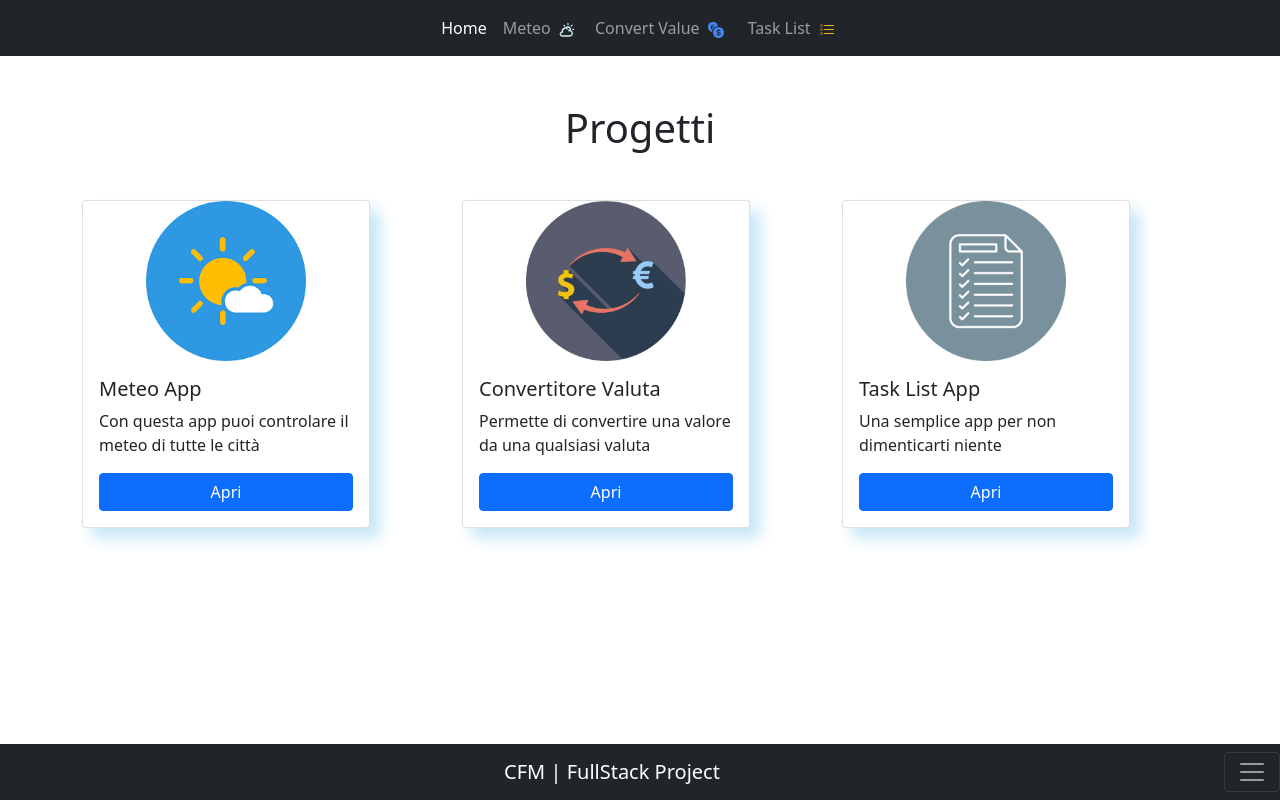
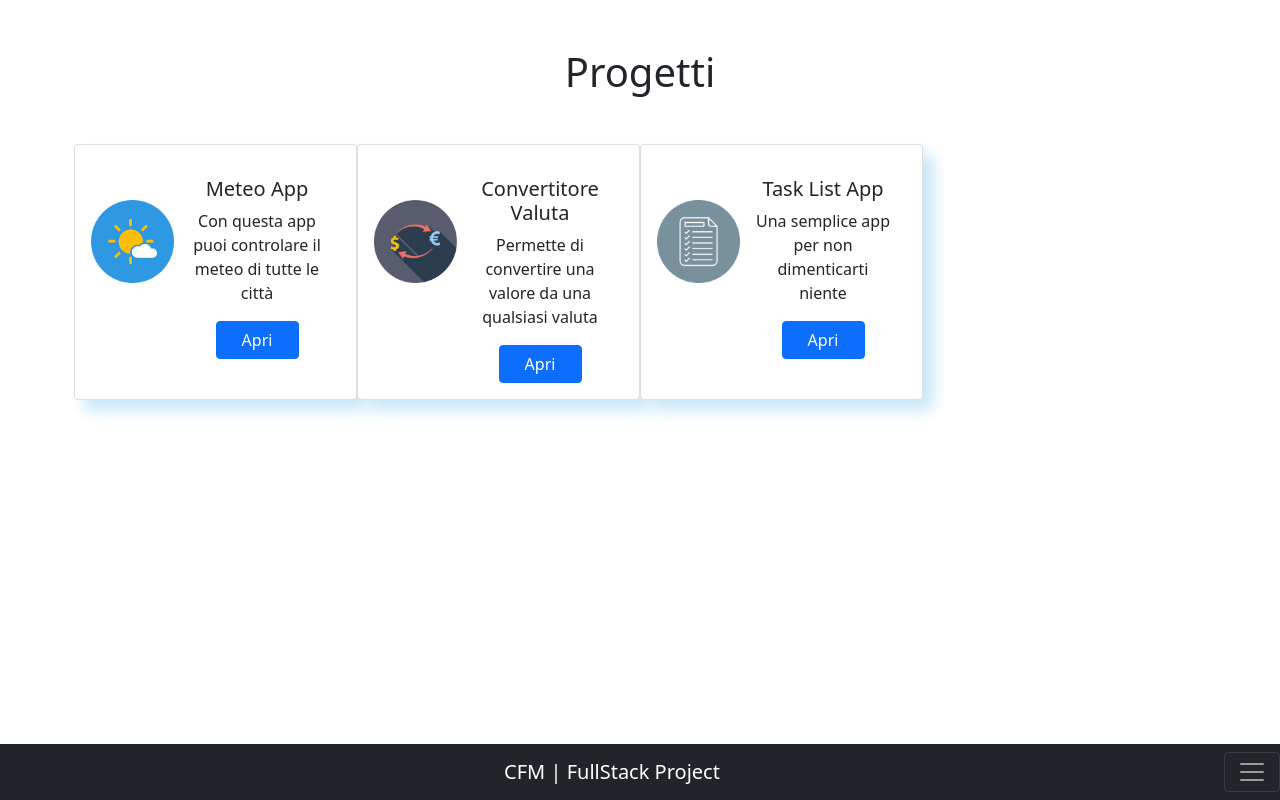
Before and after one commit to Chri2187/fullstack, a React (Create React App) app in the folder client/: page /home in a window 1280 px wide. Built offline with nearby package versions, Linux system fonts and the light colour scheme; sample sign-in values are in the browser's storage.

Commit message:
minor update

```diff
--- a/client/src/App.js
+++ b/client/src/App.js
@@ -13,7 +13,7 @@ import Footer from './components/Footer';
 function App() {
     return (
         <Router>
-            <Navbar />
+            {/* <Navbar /> */}
             <Routes>
                 <Route path='/' element={<Login />} />
                 <Route path='/register' element={<Register />} />
--- a/client/src/components/Cards.js
+++ b/client/src/components/Cards.js
@@ -3,15 +3,36 @@ import { Link } from 'react-router-dom';
 
 const Cards = ({ titolo, testo, img, link }) => {
     return (
-        <div className='col'>
-            <div className='card' style={{ width: '18rem' }}>
+        // <div className='col'>
+        //     <div className='card' style={{ width: '18rem' }}>
+        //         <img src={img} className='card-img-top' alt={titolo} />
+        //         <div className='card-body'>
+        //             <h5 className='card-title'>{titolo}</h5>
+        //             <p className='card-text'>{testo}</p>
+        //             <Link to={link} className='btn btn-primary d-grid gap-2'>
+        //                 Apri
+        //             </Link>
+        //         </div>
+        //     </div>
+        // </div>
+        <div
+            className='card mb-3 p-3 text-center'
+            style={{ 'max-width': '540px' }}
+        >
+            <div className='row g-0'>
+                <div className='col-md-4'>
                     <img src={img} className='card-img-top' alt={titolo} />
+                </div>
+                <div className='col-md-8'>
                     <div className='card-body'>
                         <h5 className='card-title'>{titolo}</h5>
                         <p className='card-text'>{testo}</p>
-                    <Link to={link} className='btn btn-primary d-grid gap-2'>
+                    </div>
+                    <div className='d-grid gap-2 col-6 mx-auto'>
+                        <Link to={link} className='btn btn-primary'>
                             Apri
                         </Link>
+                    </div>
                 </div>
             </div>
         </div>
--- a/client/src/components/Footer.js
+++ b/client/src/components/Footer.js
@@ -5,7 +5,7 @@ import { Link } from 'react-router-dom';
 
 const Footer = () => {
     return (
-        <nav className='navbar fixed-bottom navbar-dark bg-dark'>
+        <nav className='navbar fixed-bottom navbar-dark bg-dark '>
             <Link className='navbar-brand mx-auto' to='/'>
                 CFM | FullStack Project
             </Link>
@@ -37,7 +37,16 @@ const Footer = () => {
                 </div>
                 <div className='offcanvas-body'>
                     <ul className='navbar-nav justify-content-end flex-grow-1 pe-3'>
-                        <li className='nav-item'>
+                        <li className='nav-item ' data-bs-dismiss='offcanvas'>
+                            <Link
+                                className='nav-link active'
+                                aria-current='page'
+                                to='/home'
+                            >
+                                Home
+                            </Link>
+                        </li>
+                        <li className='nav-item' data-bs-dismiss='offcanvas'>
                             <Link className='nav-link' to='/meteo'>
                                 Meteo{' '}
                                 <TiWeatherPartlySunny
@@ -46,7 +55,7 @@ const Footer = () => {
                                 />
                             </Link>
                         </li>
-                        <li className='nav-item'>
+                        <li className='nav-item' data-bs-dismiss='offcanvas'>
                             <Link className='nav-link' to='/converter'>
                                 Convert Value
                                 <BsCurrencyExchange
@@ -55,7 +64,7 @@ const Footer = () => {
                                 />
                             </Link>
                         </li>
-                        <li className='nav-item'>
+                        <li className='nav-item' data-bs-dismiss='offcanvas'>
                             <Link className='nav-link' to='/tasks'>
                                 Task List{' '}
                                 <BsListTask color='#f5b618' className='mx-1' />
--- a/client/src/components/Navbar.js
+++ b/client/src/components/Navbar.js
@@ -13,7 +13,7 @@ const Navbar = () => {
                     data-bs-toggle='collapse'
                     data-bs-target='#navbarSupportedContent'
                     aria-controls='navbarSupportedContent'
-                    aria-expanded='false'
+                    aria-expanded='true'
                     aria-label='Toggle navigation'
                 >
                     <span className='navbar-toggler-icon'></span>
--- a/client/src/pages/Home.js
+++ b/client/src/pages/Home.js
@@ -8,8 +8,8 @@ const Home = () => {
             <div className='text-center my-5'>
                 <h1>Progetti</h1>
             </div>
-            <div className='container mt-5'>
-                <div className='row row-cols-1 row-cols-md-3 g-4'>
+            <div className='container mb-5'>
+                <div className='row row-cols-1 row-cols-md-4 g-3'>
                     {data.map((el) => (
                         <Cards key={el.id} {...el} />
                     ))}
```
Lines whose indentation alone changed are shown as unchanged.
